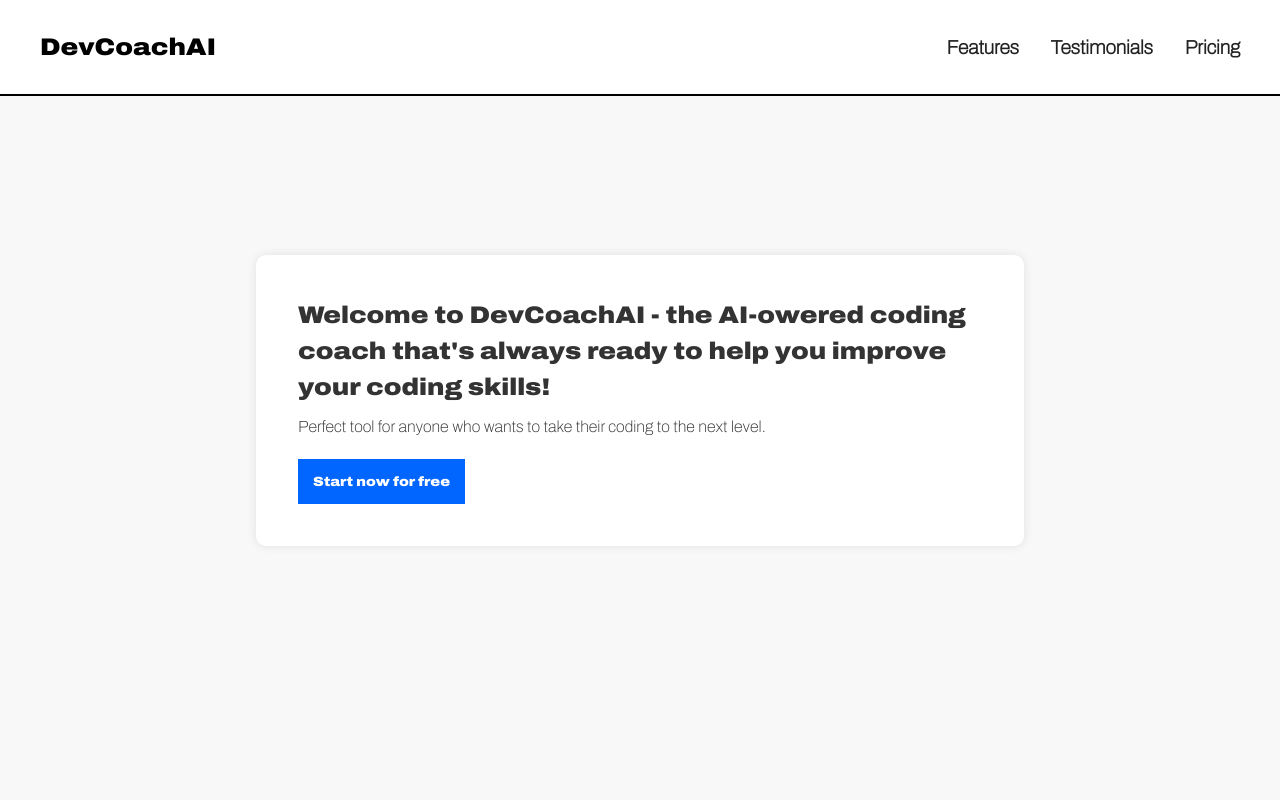
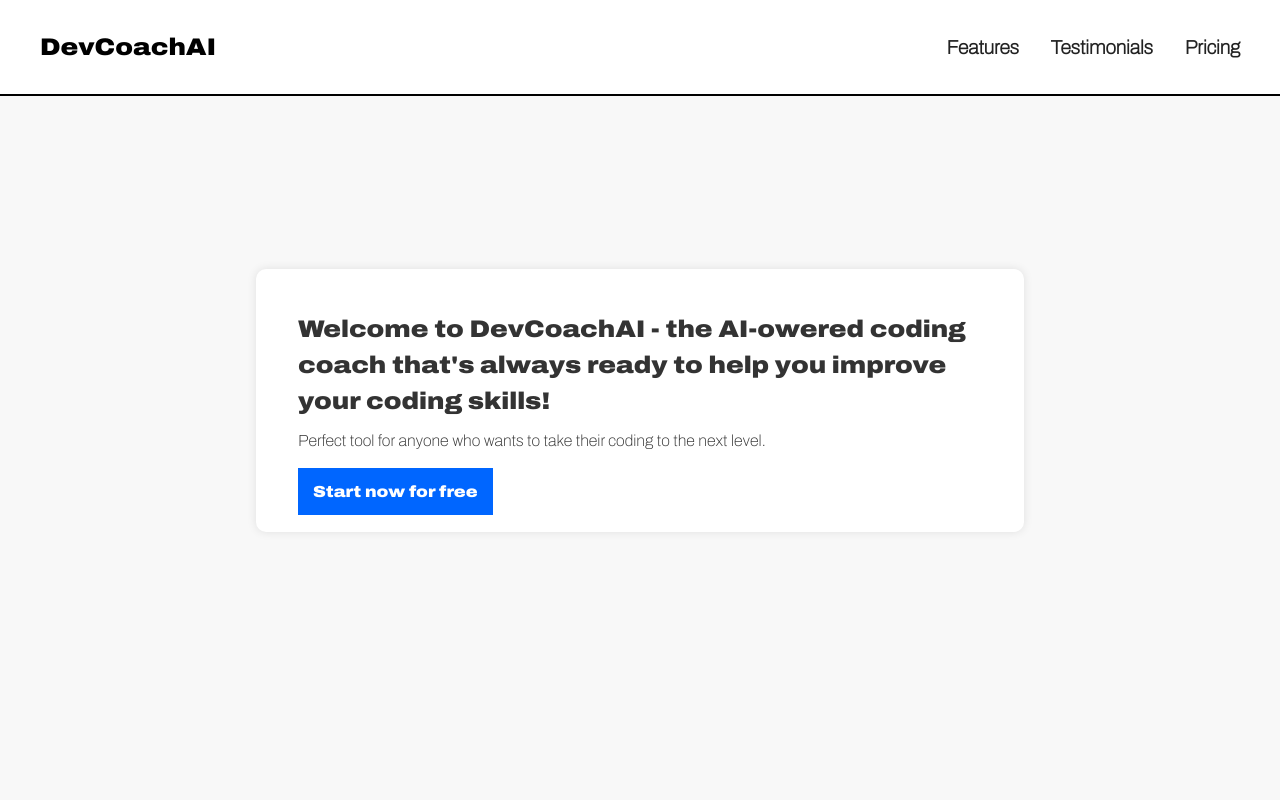
Before and after one commit to matifandy8/ai-app, a Next.js app: page / in a window 1280 px wide. Shown: the top 800 px of the page. Built offline with nearby package versions, Linux system fonts and the light colour scheme.

Commit message:
feat: readme update

```diff
--- a/src/app/components/Pricing/styles/Pricing.scss
+++ b/src/app/components/Pricing/styles/Pricing.scss
@@ -29,7 +29,7 @@
         justify-content: center;
     }
     &__card {
-        background-color: #f7f7f7;
+        background-color: white;
         box-shadow: 0px 2px 6px rgba(0, 0, 0, 0.1);
         border-radius: 8px;
         padding: 2rem;
--- a/src/app/page.scss
+++ b/src/app/page.scss
@@ -60,6 +60,7 @@
         font-family: 'Archivo thin';
         font-weight: 100;
         margin: 10px;
+        padding-bottom: 20px;
     }
     &__btn {
         cursor: pointer;
--- a/src/app/page.tsx
+++ b/src/app/page.tsx
@@ -1,8 +1,11 @@
+'use client'
+
 import { Features } from './components/Features'
 import { Testimonial } from './components/Testimonial'
 import './page.scss'
 import testimonialsData from '../../data/testimonials.json'
 import { Pricing } from './components/Pricing'
+import Link from 'next/link'
 
 const plans = [
     {
@@ -48,7 +51,10 @@ export default function Home() {
                         Perfect tool for anyone who wants to take their coding
                         to the next level.
                     </p>
-                    <button className="home__btn">Start now for free</button>
+
+                    <Link className="home__btn" href="/playground" replace>
+                        Start now for free
+                    </Link>
                 </section>
             </main>
             <Features />
```
Also changed, not shown: 1 other file (tests, documents, lock files or other folders).
